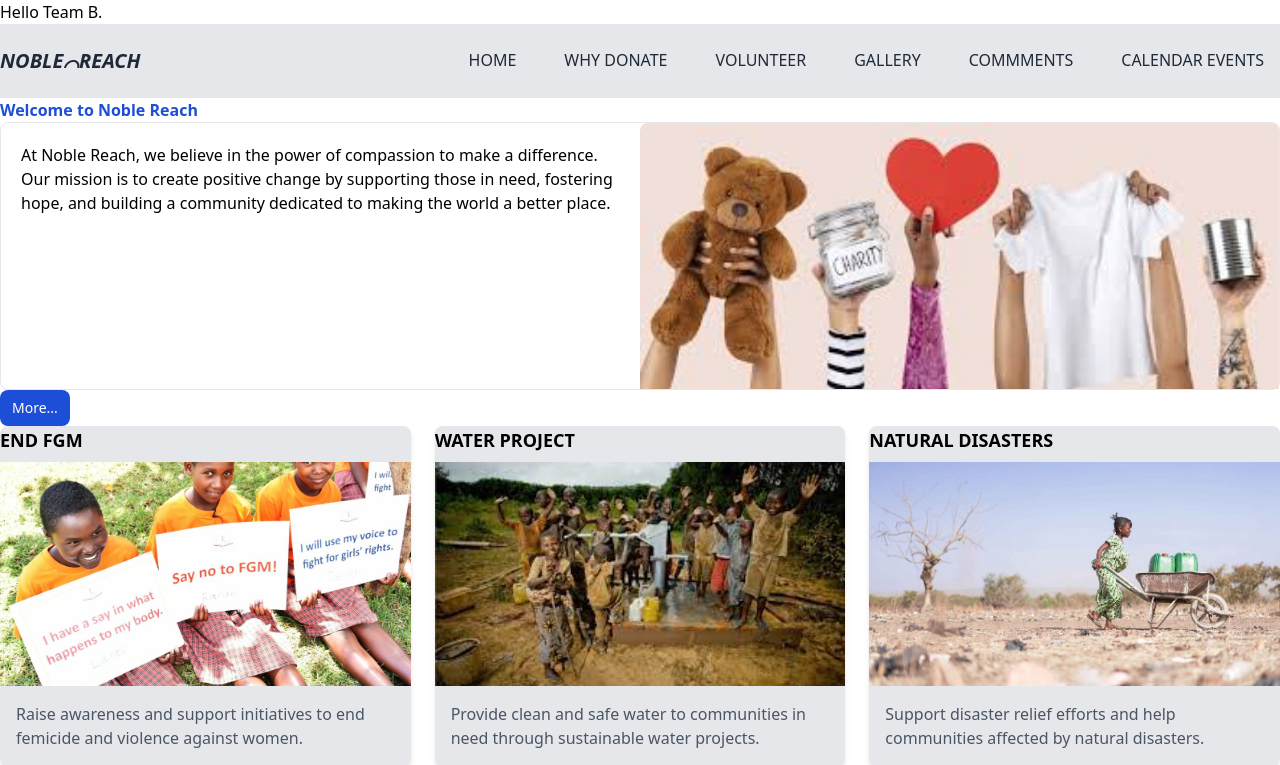
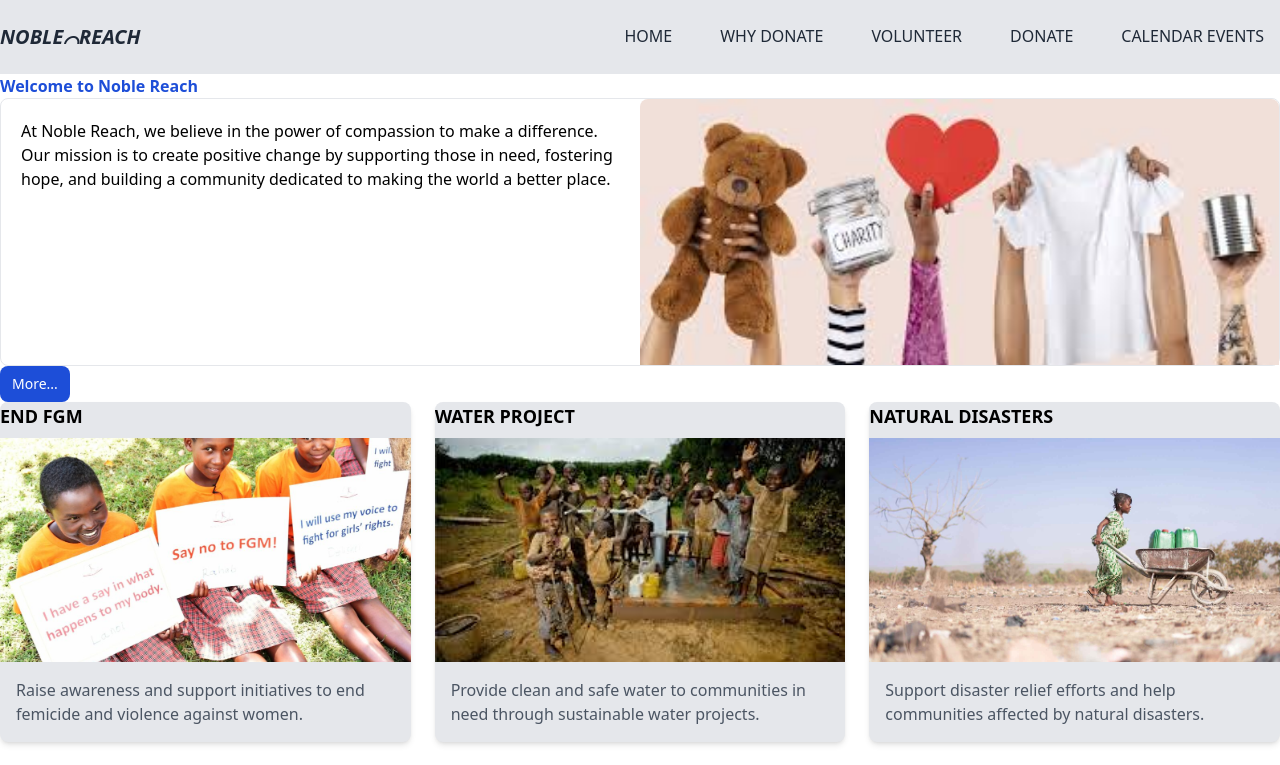
Before and after one commit to adrianosuprine/noble_reach, a React (Vite) app: page / in a window 1280 px wide. Shown: the top 765 px of the page. Built offline with nearby package versions, Linux system fonts and the light colour scheme.

Commit message:
Inserted routes

```diff
--- a/package.json
+++ b/package.json
@@ -12,6 +12,7 @@
   "dependencies": {
     "@paypal/react-paypal-js": "^8.1.3",
     "react": "^18.2.0",
+    "react-calendar": "^4.8.0",
     "react-dom": "^18.2.0",
     "react-router-dom": "^6.22.0"
   },
--- a/src/Components/App.jsx
+++ b/src/Components/App.jsx
@@ -1,18 +1,19 @@
-// import { Routes, Route } from 'react-router-dom'
-import './App.css'
-import LandingPage from './LandingPage'
+import { Routes, Route } from "react-router-dom";
+import "./App.css";
+import Integration from "./Intergration";
+import LandingPage from "./LandingPage";
 
 function App() {
-
   // All routes placed here.
 
   return (
     <>
-   <h1>Hello Team B.</h1>
-
-   <LandingPage/>
+      <Routes>
+        <Route path="/" element={<LandingPage />} />
+        <Route path="/donate" element={<Integration />} />
+      </Routes>
     </>
-  )
+  );
 }
 
 export default App;
--- a/src/Components/Intergration.jsx
+++ b/src/Components/Intergration.jsx
@@ -1,4 +1,4 @@
-import React, { useState } from 'react';
+import { useState } from 'react';
 import { PayPalScriptProvider } from "@paypal/react-paypal-js";
 import Checkout from './Checkout';
 
--- a/src/Components/Navbar.jsx
+++ b/src/Components/Navbar.jsx
@@ -46,7 +46,7 @@ function Navbar() {
                 HOME
               </a>
               <a
-                href="#"
+                href="programs"
                 className="text-gray-800 py-2 px-4 block border-b-2 border-transparent hover:border-blue-500 hover:text-blue-500"
               >
                 WHY DONATE
@@ -58,19 +58,14 @@ function Navbar() {
                 VOLUNTEER
               </a>
               <a
-                href="#"
+                href="donate"
                 className="text-gray-800 py-2 px-4 block border-b-2 border-transparent hover:border-blue-500 hover:text-blue-500"
               >
-                GALLERY
+                DONATE
               </a>
+
               <a
-                href="#"
-                className="text-gray-800 py-2 px-4 block border-b-2 border-transparent hover:border-blue-500 hover:text-blue-500"
-              >
-                COMMMENTS
-              </a>
-              <a
-                href="#"
+                href="calendar&events"
                 className="text-gray-800 py-2 px-4 block border-b-2 border-transparent hover:border-blue-500 hover:text-blue-500"
               >
                 CALENDAR EVENTS
```
Also changed, not shown: 1 other file (tests, documents, lock files or other folders).
